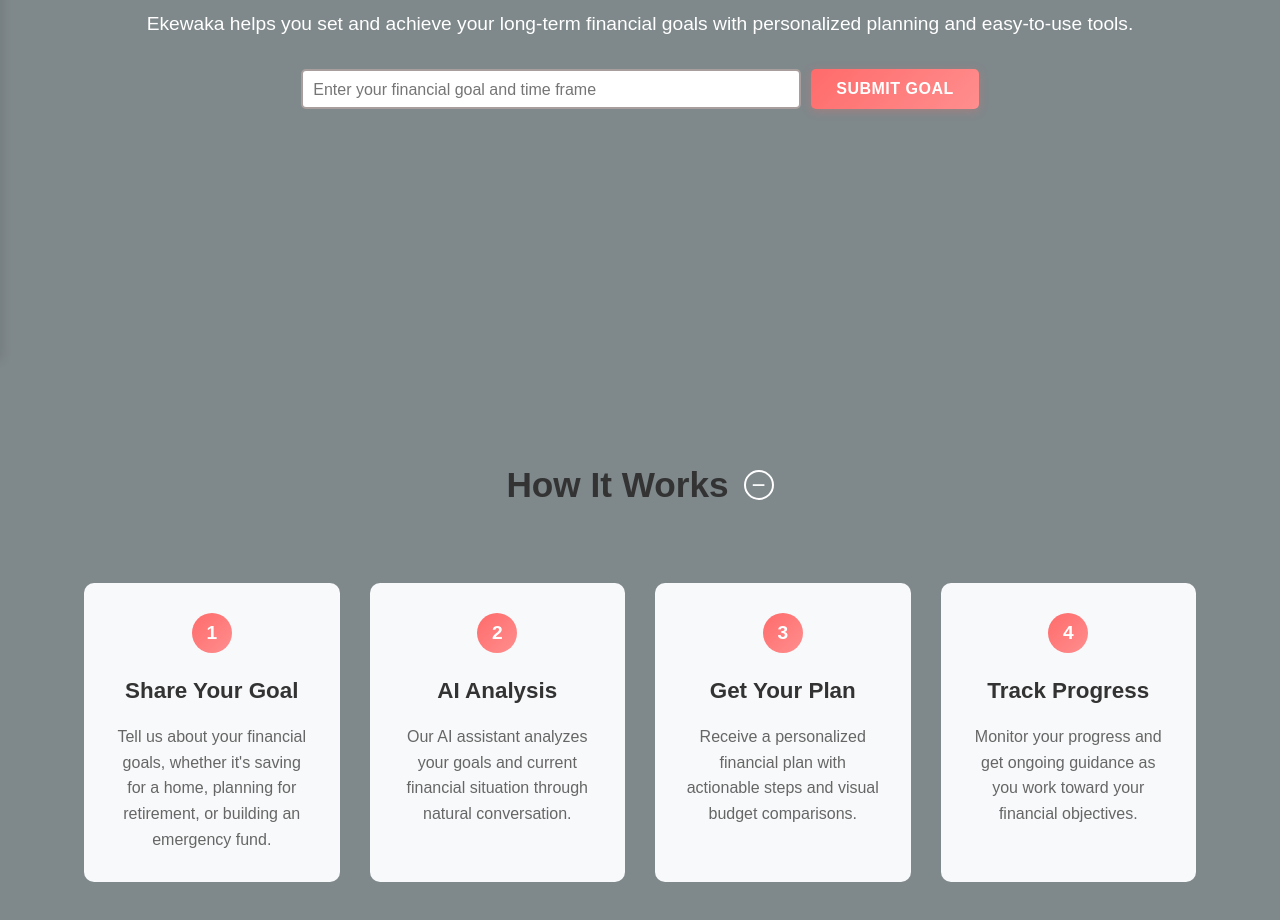
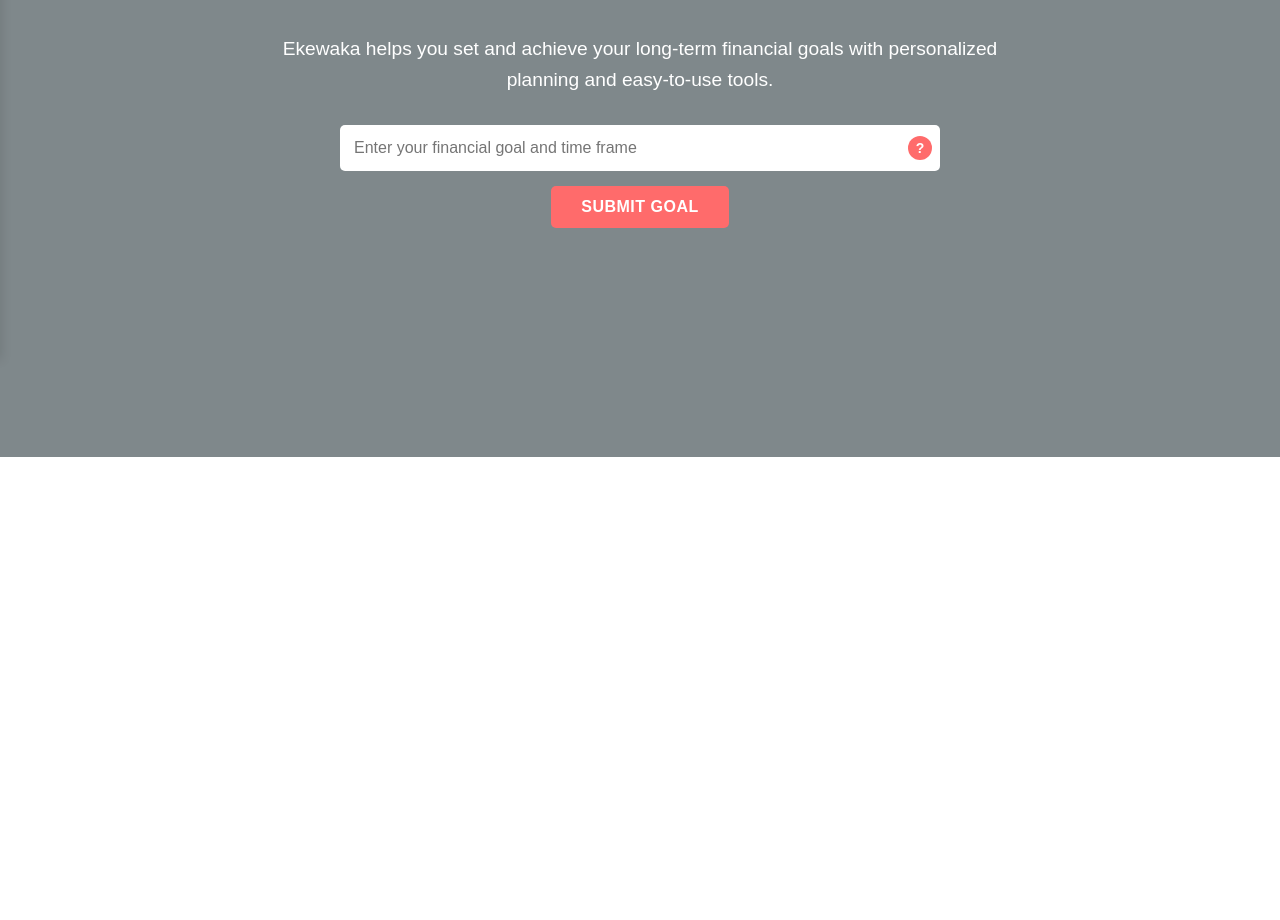
Before and after one commit to jonahjtran/Ekewaka, a React (Create React App) app: page / in a window 1280 px wide. Shown: the part 440-1360 px from the top of the page. After the commit the page ends 897 px from the top, so only its background shows below. Built offline with nearby package versions, Linux system fonts and the light colour scheme.

Commit message:
refactored how it works section

```diff
--- a/src/components/LandingPage.css
+++ b/src/components/LandingPage.css
@@ -9,6 +9,8 @@
     font-family: 'Arial', sans-serif;
     line-height: 1.6;
     color: #333;
+    height: 100vh;
+    overflow: hidden;
   }
 
   /* Container to centralize content */
@@ -20,16 +22,21 @@
 
   /* Hero section styles */
   .hero {
-    background: #7f888b; /*url('https://via.placeholder.com/1200x600') no-repeat center center/cover; */
-    height: 90vh;
+    background: #7f888b;
+    height: 100vh;
     display: flex;
     align-items: center;
     text-align: center;
     color: #ffffff;
+    padding: 0;
+    position: relative;
   }
 
   .hero-container {
     width: 100%;
+    max-width: 800px;
+    margin: 0 auto;
+    padding: 0 20px;
   }
 
   .hero h2 {
@@ -45,133 +52,161 @@
 /* Goal form styles */
 .goal-form {
   display: flex;
-  justify-content: center;
+  flex-direction: column;
   align-items: center;
-  gap: 10px;
+  gap: 15px;
+  width: 100%;
+  max-width: 600px;
+  margin: 0 auto;
+}
+
+.input-wrapper {
+  position: relative;
+  width: 100%;
+  display: flex;
+  align-items: center;
 }
 
 .goal-input {
-  padding: 10px;
+  padding: 12px;
   border: none;
   border-radius: 5px;
-  height: 40px;
-  width: 500px;
+  width: 100%;
   font-size: 1rem;
   font-family: Arial;
-  border: 2px solid #a89e9e;
-  resize: none; /* Prevent manual resizing */
-  overflow: hidden; /* Hide overflow */
+  background: white;
+  border: 2px solid transparent;
+  resize: none;
+  overflow: hidden;
+  padding-right: 40px;
+  transition: border-color 0.3s ease;
+}
+
+.goal-input:focus {
+  outline: none;
+  border-color: #ff6b6b;
+}
+
+.help-button {
+  position: absolute;
+  right: 8px;
+  top: 50%;
+  transform: translateY(-50%);
+  width: 24px;
+  height: 24px;
+  border-radius: 50%;
+  background: #ff6b6b;
+  color: white;
+  border: none;
+  font-size: 14px;
+  font-weight: bold;
+  cursor: pointer;
+  display: flex;
+  align-items: center;
+  justify-content: center;
+  transition: all 0.3s ease;
+  z-index: 1;
+}
+
+.help-button:hover {
+  background: #ff8e8e;
+  transform: translateY(-50%) scale(1.1);
 }
 
 .cta-button {
-  background: linear-gradient(135deg, #ff6b6b, #ff8e8e);
+  background: #ff6b6b;
   color: white;
-  padding: 10px 25px;
-  text-decoration: none;
+  padding: 12px 30px;
   border-radius: 5px;
+  border: none;
+  font-size: 1rem;
+  font-weight: 600;
+  cursor: pointer;
   transition: all 0.3s ease;
-  border: none;
-  height: 40px;
+  text-transform: uppercase;
+  letter-spacing: 0.5px;
+  min-width: 150px;
+}
+
+.cta-button:hover {
+  background: #ff8e8e;
+  transform: translateY(-2px);
+}
+
+/* Modal styles */
+.modal-overlay {
+  position: fixed;
+  top: 0;
+  left: 0;
+  right: 0;
+  bottom: 0;
+  background: rgba(0, 0, 0, 0.7);
   display: flex;
   align-items: center;
   justify-content: center;
-  cursor: pointer;
-  font-weight: 600;
-  font-size: 1rem;
-  text-transform: uppercase;
-  letter-spacing: 0.5px;
-  box-shadow: 0 2px 10px rgba(255, 107, 107, 0.3);
+  z-index: 1000;
+  padding: 20px;
 }
 
-.cta-button:hover {
-  background: linear-gradient(135deg, #ff8e8e, #ff6b6b);
-  transform: translateY(-2px);
-  box-shadow: 0 4px 15px rgba(255, 107, 107, 0.4);
+.how-it-works-modal {
+  background: white;
+  border-radius: 12px;
+  padding: 30px;
+  max-width: 1000px;
+  width: 90%;
+  max-height: 90vh;
+  overflow-y: auto;
+  position: relative;
 }
 
-/* How it Works section */
-.how-it-works {
-  padding: 80px 0;
-  background-color: #7f888b;
-  transition: all 0.3s ease;
+.modal-close {
+  position: absolute;
+  top: 15px;
+  right: 15px;
+  background: none;
+  border: none;
+  font-size: 24px;
+  color: #666;
+  cursor: pointer;
+  padding: 5px;
+  line-height: 1;
+  transition: color 0.3s ease;
 }
 
-.section-header {
-  display: flex;
-  align-items: center;
-  justify-content: center;
-  gap: 15px;
-  margin-bottom: 50px;
+.modal-close:hover {
+  color: #333;
 }
 
-.how-it-works h2 {
+.how-it-works-modal h2 {
+  color: #333;
+  font-size: 2rem;
+  margin-bottom: 30px;
   text-align: center;
-  font-size: 2.2rem;
-  color: #333;
-  margin: 0;
-}
-
-.toggle-button {
-  background: none;
-  border: 2px solid #ffffff;
-  color: #ffffff;
-  width: 30px;
-  height: 30px;
-  border-radius: 50%;
-  display: flex;
-  align-items: center;
-  justify-content: center;
-  cursor: pointer;
-  font-size: 1.5rem;
-  line-height: 1;
-  padding: 0;
-  transition: all 0.3s ease;
-}
-
-.toggle-button:hover {
-  background: #8e9ba8;
-  color: white;
 }
 
 .steps-grid {
   display: grid;
-  grid-template-columns: repeat(auto-fit, minmax(250px, 1fr));
-  gap: 30px;
-  padding: 20px;
-  opacity: 1;
-  max-height: 1000px;
-  transition: all 0.3s ease;
-}
-
-/* Minimized state */
-.how-it-works.minimized .steps-grid {
-  opacity: 0;
-  max-height: 0;
+  grid-template-columns: repeat(4, 1fr);
+  gap: 20px;
   padding: 0 20px;
-  margin: 0;
-  overflow: hidden;
-}
-
-.how-it-works.minimized {
-  padding: 20px 0;
 }
 
 .step-card {
   background: #f8f9fa;
   border-radius: 10px;
-  padding: 30px;
+  padding: 20px;
   text-align: center;
-  transition: transform 0.3s ease, box-shadow 0.3s ease;
-  position: relative;
+  transition: all 0.3s ease;
+  border: 1px solid #eee;
 }
 
 .step-card:hover {
   transform: translateY(-5px);
-  box-shadow: 0 5px 15px rgba(0, 0, 0, 0.1);
+  box-shadow: 0 8px 15px rgba(0, 0, 0, 0.1);
 }
 
 .step-number {
-  background: linear-gradient(135deg, #ff6b6b, #ff8e8e);
+  background: #ff6b6b;
   color: white;
   width: 40px;
   height: 40px;
@@ -197,23 +232,27 @@
 }
 
 /* Responsive styles */
+@media (max-width: 1024px) {
+  .steps-grid {
+    grid-template-columns: repeat(2, 1fr);
+  }
+}
+
 @media (max-width: 768px) {
+  .hero {
+    padding: 40px 0;
+  }
+
   .hero h2 {
     font-size: 2rem;
   }
 
-  .goal-form {
-    flex-direction: column;
-    width: 100%;
+  .steps-grid {
+    grid-template-columns: 1fr;
   }
 
-  .goal-input {
+  .goal-form {
     width: 100%;
-    margin-bottom: 10px;
-  }
-
-  .steps-grid {
-    grid-template-columns: 1fr;
   }
 }
 
@@ -226,7 +265,16 @@
     font-size: 1rem;
   }
 
-  .how-it-works h2 {
+  .how-it-works-modal h2 {
     font-size: 1.8rem;
   }
 }
+
+/* Page content adjustments */
+.page-content {
+  position: relative;
+  height: 100vh;
+  display: flex;
+  flex-direction: column;
+  overflow: hidden;
+}
--- a/src/components/LandingPage.js
+++ b/src/components/LandingPage.js
@@ -4,7 +4,7 @@
 
 function LandingPage() {
   const [financialGoal, setFinancialGoal] = useState('');
-  const [isHowItWorksExpanded, setIsHowItWorksExpanded] = useState(true);
+  const [showHowItWorks, setShowHowItWorks] = useState(false);
   const navigate = useNavigate();
 
   const handleGoalChange = (e) => {
@@ -15,54 +15,55 @@
   const handleGoalSubmit = (e) => {
     e.preventDefault();
     console.log("Financial goal submitted:", financialGoal);
-    // Navigate to the chat analysis page
     navigate('/chat-analysis', { state: { initialGoal: financialGoal } });
   };
 
   const adjustHeight = (element) => {
-    element.style.height = 'auto'; // Reset height
-    element.style.height = `${element.scrollHeight}px`; // Set height to scroll height
+    element.style.height = 'auto';
+    element.style.height = `${element.scrollHeight}px`;
   };
 
   const toggleHowItWorks = () => {
-    setIsHowItWorksExpanded(prev => !prev);
+    setShowHowItWorks(prev => !prev);
   };
 
   return (
-    <div className="landing-page">
+    <div className="page-content">
       <section className="hero">
         <div className="container hero-container">
           <h2>Plan Your Financial Future with Confidence</h2>
           <p>
             Ekewaka helps you set and achieve your long-term financial goals with personalized planning and easy-to-use tools.
           </p>
-          {/* Financial Goal Input */}
           <form onSubmit={handleGoalSubmit} className="goal-form">
+            <div className="input-wrapper">
               <textarea
                 type="text"
                 placeholder="Enter your financial goal and time frame"
                 value={financialGoal}
                 onChange={handleGoalChange}
                 className="goal-input"
-              rows="1" // Start with one row
+                rows="1"
               />
+              <button
+                type="button"
+                className="help-button"
+                onClick={toggleHowItWorks}
+                aria-label="How it works"
+              >
+                ?
+              </button>
+            </div>
             <button type="submit" className="cta-button">Submit Goal</button>
           </form>
         </div>
       </section>
 
-      <section className={`how-it-works ${isHowItWorksExpanded ? 'expanded' : 'minimized'}`}>
-        <div className="container">
-          <div className="section-header">
+      {showHowItWorks && (
+        <div className="modal-overlay" onClick={toggleHowItWorks}>
+          <div className="how-it-works-modal" onClick={e => e.stopPropagation()}>
+            <button className="modal-close" onClick={toggleHowItWorks}>&times;</button>
             <h2>How It Works</h2>
-            <button
-              className="toggle-button"
-              onClick={toggleHowItWorks}
-              aria-label={isHowItWorksExpanded ? "Minimize section" : "Expand section"}
-            >
-              {isHowItWorksExpanded ? '−' : '+'}
-            </button>
-          </div>
             <div className="steps-grid">
               <div className="step-card">
                 <div className="step-number">1</div>
@@ -86,7 +87,8 @@
               </div>
             </div>
           </div>
-      </section>
+        </div>
+      )}
     </div>
   );
 }
```
Also changed, not shown: src/images/IMG_5850.jpeg (added), src/images/IMG_5885.jpeg (added). Lines whose indentation alone changed are shown as unchanged.
